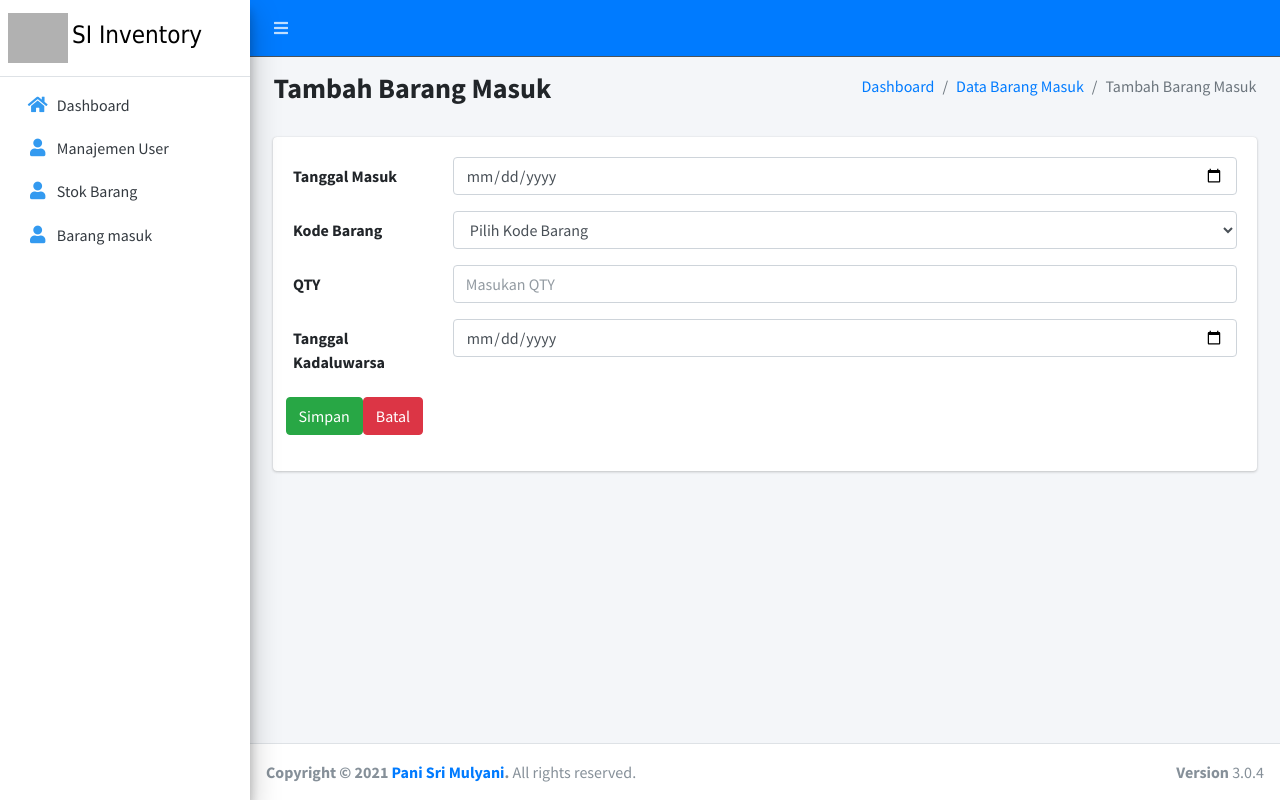
After one commit to FieryInferno/si_inventory, a CodeIgniter app: page /database/admin_gudang/barang_masuk/tambah.html in a window 1280 px wide. The commit adds this page. Run offline with CodeIgniter, Linux system fonts and the light colour scheme; data comes from the database, SQL or seed files in the repository; both versions use the stored data as it was after the commit; some libraries are stand-ins or nearby versions; grey boxes are pictures that could not be loaded.

Commit message:
membuat tambah data barang masuk

```diff
--- a/application/config/routes.php
+++ b/application/config/routes.php
@@ -17,3 +17,4 @@ $route['admin_gudang/stok_barang/tambah.html']      = 'adminGudang/Barang/tambah
 $route['admin_gudang/stok_barang/edit/(:any)']      = 'adminGudang/Barang/edit/$1';
 $route['admin_gudang/stok_barang/hapus/(:any)']     = 'adminGudang/Barang/hapus/$1';
 $route['admin_gudang/barang_masuk.html']            = 'adminGudang/BarangMasuk';
+$route['admin_gudang/barang_masuk/tambah.html']     = 'adminGudang/BarangMasuk/tambah';
--- a/application/controllers/adminGudang/BarangMasuk.php
+++ b/application/controllers/adminGudang/BarangMasuk.php
@@ -9,4 +9,38 @@ class BarangMasuk extends CI_Controller {
     $data['barang'] = $this->BarangMasukModel->getAll();
 		$this->load->view('adminGudang/template', $data);
 	}
+
+  public function tambah()
+  {
+    if ($this->input->post()) {
+      $this->form_validation->set_rules('tanggal_masuk', 'Tanggal Masuk', 'required');
+      $this->form_validation->set_rules('id_barang', 'Kode Barang', 'required');
+      $this->form_validation->set_rules('qty', 'QTY', 'required');
+      $this->form_validation->set_rules('tanggal_kadaluwarsa', 'Tanggal Kadaluwarsa', 'required');
+      if ($this->form_validation->run() !== FALSE) {
+        $this->BarangMasukModel->insert();
+        $this->session->set_flashdata('pesan', '
+          <div class="alert alert-success alert-dismissible fade show" role="alert">
+            <strong>Sukses!</strong> Tambah data berhasil.
+            <button type="button" class="close" data-dismiss="alert" aria-label="Close">
+              <span aria-hidden="true">&times;</span>
+            </button>
+          </div>
+        ');
+        redirect('admin_gudang/stok_barang.html');
+      } else {
+        $this->session->set_flashdata('pesan', '
+          <div class="alert alert-danger alert-dismissible fade show" role="alert">
+            <strong>Gagal!</strong>' . validation_errors() . '
+            <button type="button" class="close" data-dismiss="alert" aria-label="Close">
+              <span aria-hidden="true">&times;</span>
+            </button>
+          </div>
+        ');
+      }
+    }
+    $data['konten'] = 'adminGudang/tambahBarangMasuk';
+    $data['barang'] = $this->BarangModel->getAll();
+		$this->load->view('adminGudang/template', $data);
+  }
 }
--- a/application/models/BarangMasukModel.php
+++ b/application/models/BarangMasukModel.php
@@ -17,13 +17,12 @@ class BarangMasukModel extends CI_Model {
   public function insert()
   {
     $this->db->insert($this->table, [
-      'kode_barang'   => $this->input->post('kode_barang'),
-      'nama_barang'   => $this->input->post('nama_barang'),
-      'kategori'      => $this->input->post('kategori'),
-      'qty'           => $this->input->post('qty'),
-      'satuan'        => $this->input->post('satuan'),
-      'created_date'  => date('Y-m-d'),
-      'created_by'    => $this->session->id_user
+      'id_barang'           => $this->input->post('id_barang'),
+      'tanggal_masuk'       => $this->input->post('tanggal_masuk'),
+      'tanggal_kadaluwarsa' => $this->input->post('tanggal_kadaluwarsa'),
+      'qty'                 => $this->input->post('qty'),
+      'created_date'        => date('Y-m-d'),
+      'created_by'          => $this->session->id_user
     ]);
   }
 
--- a/application/views/adminGudang/barangMasuk.php
+++ b/application/views/adminGudang/barangMasuk.php
@@ -21,6 +21,7 @@
           <a class="btn btn-success" href="<?= base_url(); ?>admin_gudang/barang_masuk/tambah.html">Tambah</a>
         </div>
         <div class="card-body">
+          <?php if ($this->session->pesan) echo $this->session->pesan; ?>
           <div class="table-responsive">
             <table class="table table-bordered" id="dataTables-example">
               <thead>
--- a/application/views/adminGudang/stokBarang.php
+++ b/application/views/adminGudang/stokBarang.php
@@ -21,6 +21,7 @@
           <a class="btn btn-success" href="<?= base_url(); ?>admin_gudang/stok_barang/tambah.html">Tambah</a>
         </div>
         <div class="card-body">
+          <?php if ($this->session->pesan) echo $this->session->pesan; ?>
           <div class="table-responsive">
             <table class="table table-bordered" id="dataTables-example">
               <thead>
--- /dev/null
+++ b/application/views/adminGudang/tambahBarangMasuk.php
@@ -0,0 +1,64 @@
+<section class="content">
+  <div class="content-header">
+    <div class="container-fluid">
+      <div class="row mb-2">
+        <div class="col-sm-6">
+          <h3><b><font face=""> Tambah Barang Masuk </font></b></h3>
+        </div><!-- /.col -->
+        <div class="col-sm-6">
+          <ol class="breadcrumb float-sm-right">
+            <li class="breadcrumb-item"><a href="<?= base_url(); ?>">Dashboard</a></li>
+            <li class="breadcrumb-item"><a href="<?= base_url(); ?>admin_gudang/barang_masuk.html">Data Barang Masuk</a></li>
+            <li class="breadcrumb-item active">Tambah Barang Masuk</li>
+          </ol>
+        </div><!-- /.col -->
+      </div><!-- /.row -->
+    </div><!-- /.container-fluid -->
+  </div>
+  <div class="container-fluid">
+    <div class="col-sm-12">
+      <div class="card">
+        <div class="card-body">
+          <?php if ($this->session->pesan) echo $this->session->pesan; ?>
+          <form action="<?= base_url('admin_gudang/barang_masuk/tambah.html'); ?>" method="post">
+            <div class="form-group row">
+              <label for="staticEmail" class="col-sm-2 col-form-label">Tanggal Masuk</label>
+              <div class="col-sm-10">
+                <input type="date" required class="form-control" id="staticEmail" placeholder="Masukan Tanggal Masuk" name="tanggal_masuk">
+              </div>
+            </div>
+            <div class="form-group row">
+              <label for="staticEmail" class="col-sm-2 col-form-label">Kode Barang</label>
+              <div class="col-sm-10">
+                <select name="id_barang" id="id_barang" class="form-control">
+                  <option>Pilih Kode Barang</option>
+                  <?php
+                    foreach ($barang as $key) {
+                      echo '<option value="' . $key['id_barang'] . '">' . $key['kode_barang'] . '</option>';
+                    }
+                  ?>
+                </select>
+              </div>
+            </div>
+            <div class="form-group row">
+              <label for="staticEmail" class="col-sm-2 col-form-label">QTY</label>
+              <div class="col-sm-10">
+                <input type="number" required class="form-control" id="staticEmail" placeholder="Masukan QTY" name="qty">
+              </div>
+            </div>
+            <div class="form-group row">
+              <label for="staticEmail" class="col-sm-2 col-form-label">Tanggal Kadaluwarsa</label>
+              <div class="col-sm-10">
+                <input type="date" required class="form-control" id="staticEmail" placeholder="Masukan Tanggal Kadaluwarsa" name="tanggal_kadaluwarsa">
+              </div>
+            </div>
+            <div class="form-group row">
+              <button type="submit" class="btn btn-success">Simpan</button>
+              <a href="<?= base_url(); ?>admin_gudang/barang_masuk.html" class="btn btn-danger">Batal</a>
+            </div>
+          </form>
+        </div>
+      </div>
+    </div>
+  </div>
+</section>
```
Also changed, not shown: si_inventory.sql (+79 -4 lines).
